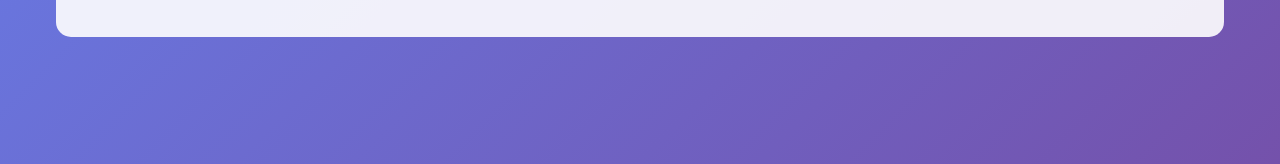
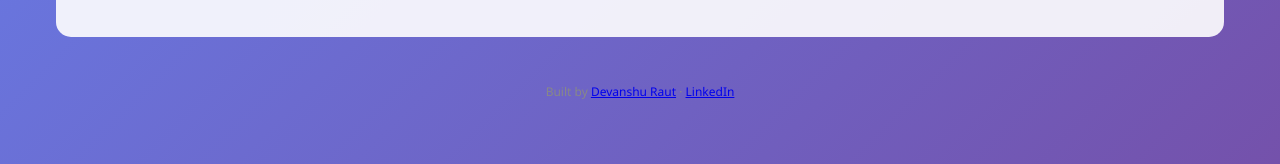
Before and after one commit to deva2006-raut/client-, a plain HTML site: page index.html in a window 1280 px wide. Shown: the part 382-546 px from the top of the page. Drawn offline with Linux system fonts and the light colour scheme; sample sign-in values are in the browser's storage.

Commit message:
Add LinkedIn contact link to README and site footer

```diff
--- a/index.html
+++ b/index.html
@@ -37,5 +37,8 @@
         </div>
     </div>
     <script src="app.js"></script>
+    <footer style="padding:14px;text-align:center;font-size:12px;color:#888;">
+      Built by <a href="https://github.com/deva2006-raut">Devanshu Raut</a> · <a href="https://www.linkedin.com/in/devanshu-raut-632167334/">LinkedIn</a>
+    </footer>
 </body>
 </html>
```
Also changed, not shown: 1 other file.
